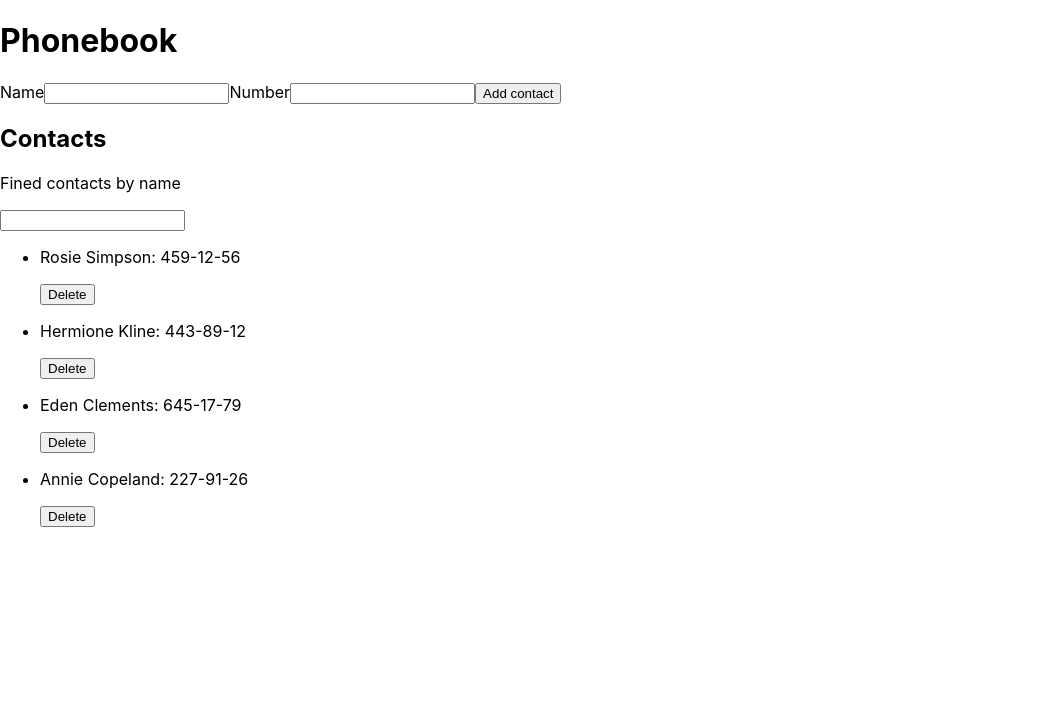
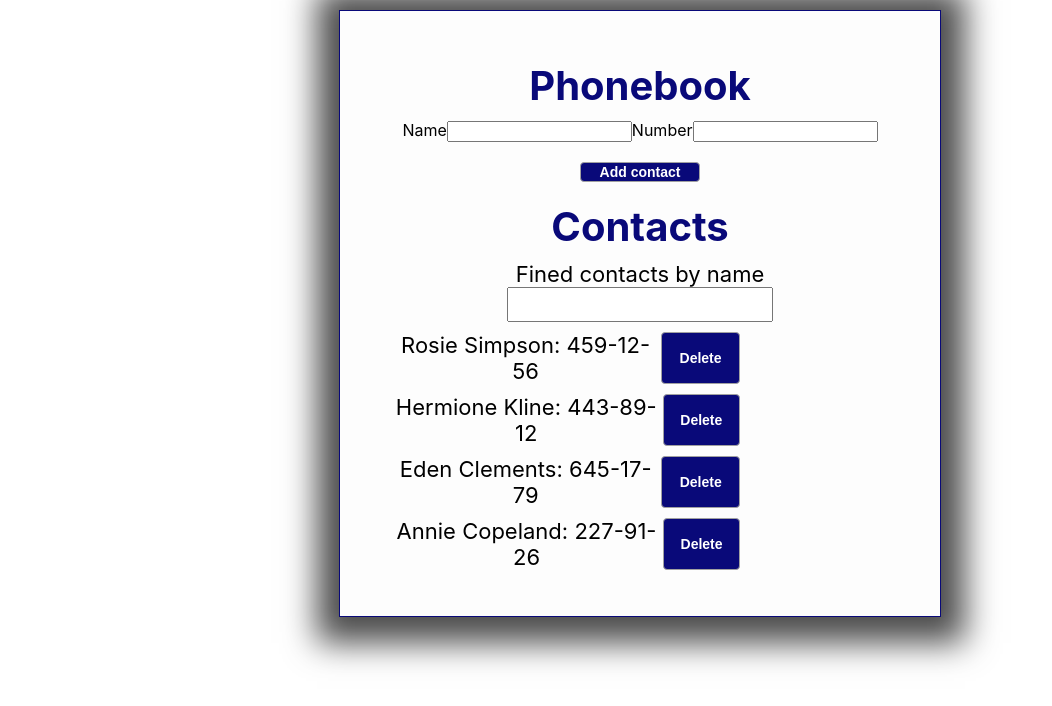
Before and after one commit to JacekMielanczuk/goit-react-hw-02-phonebook, a React (Create React App) app: page / in a window 1280 px wide. Shown: the top 706 px of the page, without its empty margins (0-1052 px from the left). Built offline with nearby package versions, Linux system fonts and the light colour scheme.

Commit message:
style + poprawki
style + poprawki

```diff
--- a/src/components/App.module.css
+++ b/src/components/App.module.css
@@ -0,0 +1,16 @@
+.title {
+  margin-top: 20px;
+  margin-bottom: 10px;
+  font-size: 40px;
+  color: #090979;
+}
+
+.container {
+  padding: 30px 50px;
+  text-align: center;
+  border: 1px solid #090979;
+  margin: 10px auto;
+  background-color: #fdfdfd;
+  box-shadow: 1px 3px 31px 23px rgba(0, 0, 0, 0.7);
+  width: 500px;
+}
--- a/src/components/ContactForm/ContactForm.jsx
+++ b/src/components/ContactForm/ContactForm.jsx
@@ -26,7 +26,7 @@ const ContactForm = ({ formSubmit }) => {
           required
         />
       </label>
-      <button className={css.btn} type="submit">
+      <button className={css.button} type="submit">
         Add contact
       </button>
     </form>
--- a/src/components/ContactForm/ContactForm.module.css
+++ b/src/components/ContactForm/ContactForm.module.css
@@ -0,0 +1,31 @@
+.title {
+  margin-top: 20px;
+  margin-bottom: 10px;
+  font-size: 40px;
+}
+
+.container {
+  padding: 30px 50px;
+}
+.button {
+  font-size: 14px;
+  text-decoration: none;
+  cursor: pointer;
+  display: block;
+  width: 120px;
+  font-weight: bold;
+  margin: 20px auto;
+  text-align: center;
+  padding: 1px 5px;
+  color: #fff;
+  -webkit-border-radius: 4px;
+  -moz-border-radius: 4px;
+  border-radius: 4px;
+  background-color: #090979;
+
+  border: 1px solid #a1a1a1;
+}
+.button:hover {
+  background-color: #00d4ff;
+  color: #000;
+}
--- a/src/components/ContactList/ContactList.module.css
+++ b/src/components/ContactList/ContactList.module.css
@@ -0,0 +1,27 @@
+.list {
+  width: 350px;
+  padding-left: 0;
+  margin-top: 10px;
+}
+.button {
+  font-size: 14px;
+  text-decoration: none;
+  cursor: pointer;
+  display: block;
+  width: 120px;
+  font-weight: bold;
+  margin: 20px auto;
+  text-align: center;
+  padding: 1px 5px;
+  color: #fff;
+  -webkit-border-radius: 4px;
+  -moz-border-radius: 4px;
+  border-radius: 4px;
+  background-color: #090979;
+
+  border: 1px solid #a1a1a1;
+}
+.button:hover {
+  background-color: #00d4ff;
+  color: #000;
+}
--- a/src/components/ContactList/ContactListItem/ContactListItem.jsx
+++ b/src/components/ContactList/ContactListItem/ContactListItem.jsx
@@ -9,6 +9,7 @@ const ContactListItem = ({ contact, onDelete }) => {
         {name}: {number}
       </p>
       <button
+        className={css.button}
         type="button"
         onClick={() => {
           onDelete(id);
--- a/src/components/ContactList/ContactListItem/ContactListItem.module.css
+++ b/src/components/ContactList/ContactListItem/ContactListItem.module.css
@@ -0,0 +1,33 @@
+.paragraph {
+  margin-top: 0;
+  margin-bottom: 0;
+  font-size: 22px;
+}
+
+.item {
+  display: flex;
+  justify-content: space-between;
+  margin-bottom: 10px;
+}
+.button {
+  font-size: 14px;
+  text-decoration: none;
+  cursor: pointer;
+  display: block;
+  width: 80px;
+  font-weight: bold;
+
+  text-align: center;
+  padding: 1px 5px;
+  color: #fff;
+  -webkit-border-radius: 4px;
+  -moz-border-radius: 4px;
+  border-radius: 4px;
+  background-color: #090979;
+
+  border: 1px solid #a1a1a1;
+}
+.button:hover {
+  background-color: #00d4ff;
+  color: #000;
+}
--- a/src/components/Filter/Filter.module.css
+++ b/src/components/Filter/Filter.module.css
@@ -0,0 +1,10 @@
+.paragraph {
+  margin-top: 0;
+  margin-bottom: 0;
+  font-size: 22px;
+}
+
+.input {
+  padding: 5px 15px;
+  font-size: 18px;
+}
```
